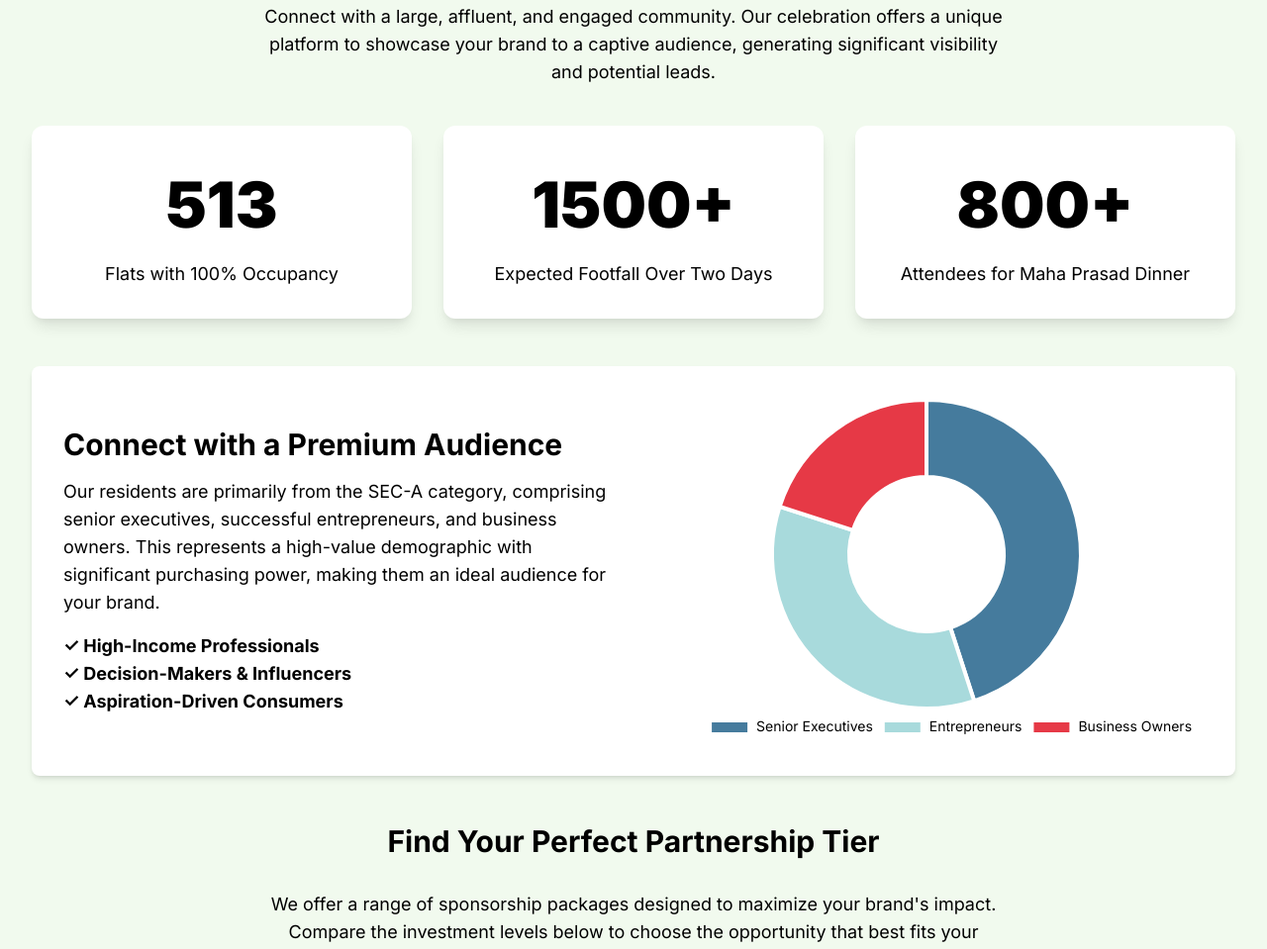
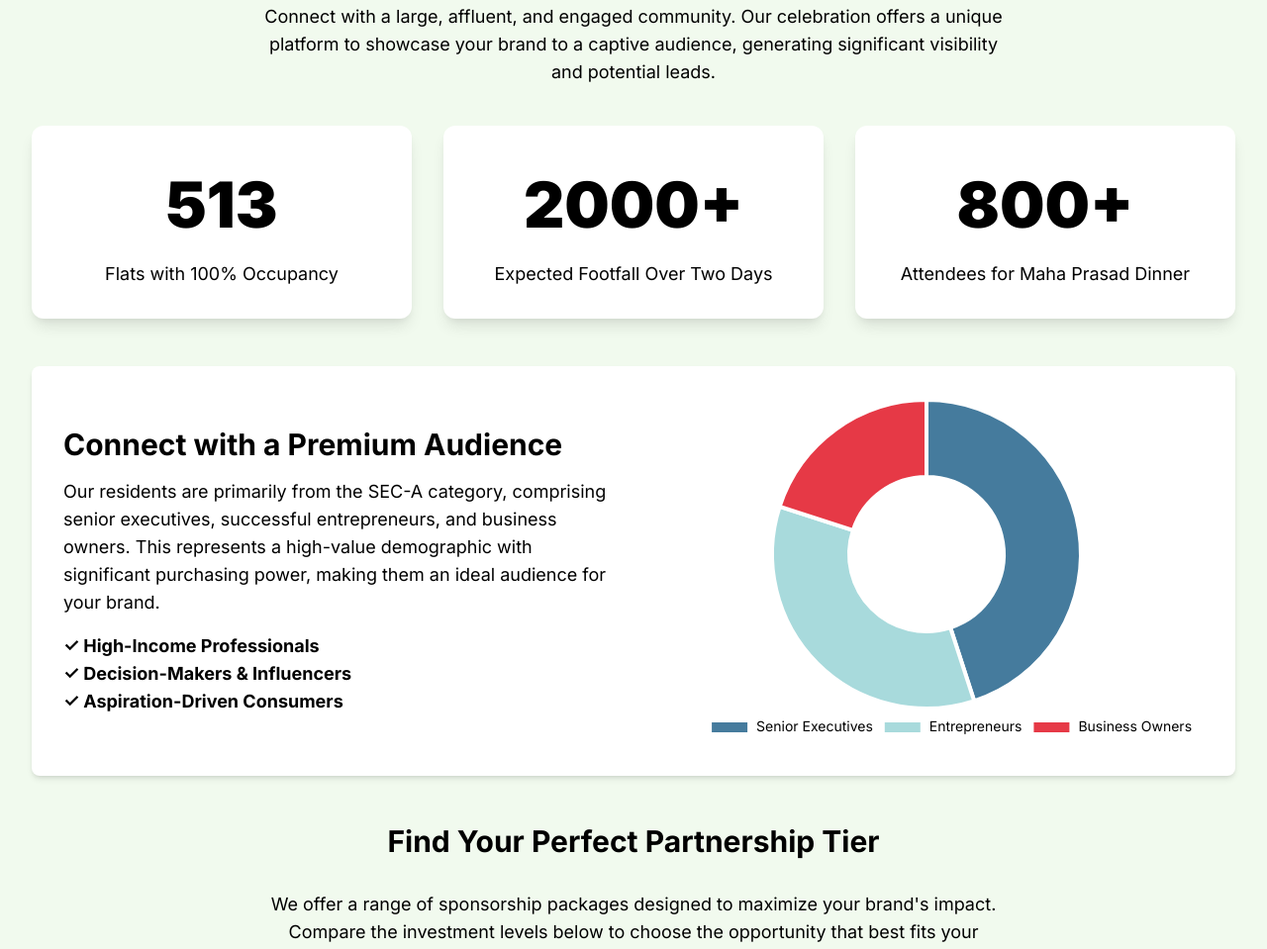
Before and after one commit to lnandi/cadenza.kalipuja, a plain HTML site: page index.html in a window 1280 px wide. Shown: the part 1277-2236 px from the top of the page at 99% size. Drawn offline with nearby package versions, Linux system fonts and the light colour scheme.

Commit message:
Update index.html

```diff
--- a/index.html
+++ b/index.html
@@ -132,7 +132,7 @@
                     <div class="kpi-label brand-dark">Flats with 100% Occupancy</div>
                 </div>
                 <div class="kpi-card">
-                    <div class="kpi-number brand-green">1500+</div>
+                    <div class="kpi-number brand-green">2000+</div>
                     <div class="kpi-label brand-dark">Expected Footfall Over Two Days</div>
                 </div>
                 <div class="kpi-card">
```
